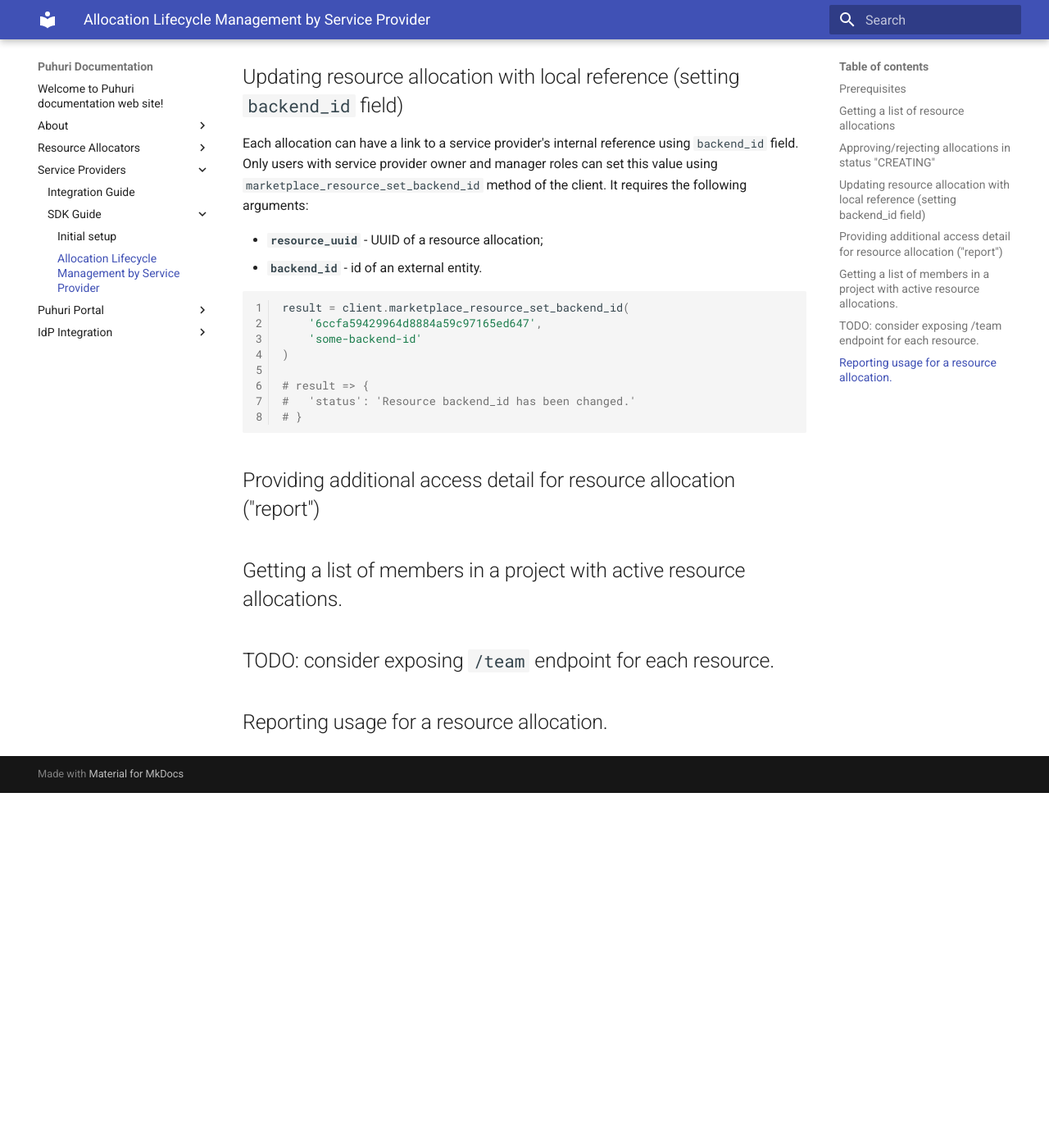
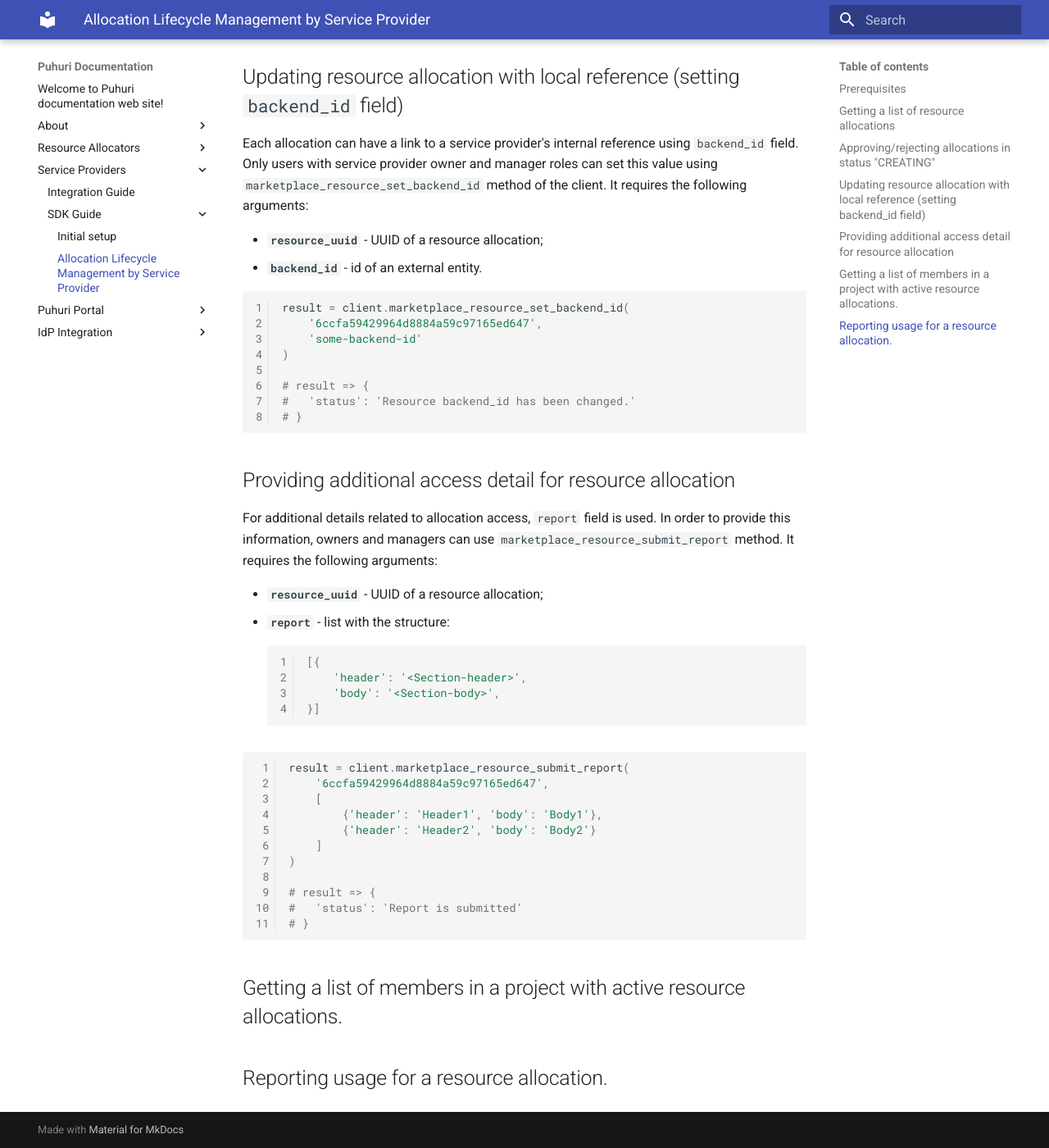
Before and after one commit to neicnordic/puhuri-web, an MkDocs documentation site: the page built from docs/SDK guide/allocation-management-sp.md, in a window 1280 px wide and 1400 px high, scrolled down 1546 px. Shown: the whole window at 82% size. Built offline with MkDocs 1.6.1 and Material for MkDocs 9.7.7, drawn with Linux system fonts in a browser that asks for light colours; before the commit the page ends 2513 px from its top, so only the background shows below that.

Commit message:
Add report submit info

````diff
--- a/docs/SDK guide/allocation-management-sp.md
+++ b/docs/SDK guide/allocation-management-sp.md
@@ -75,10 +75,37 @@ result = client.marketplace_resource_set_backend_id(
 # }
 ```
 
-## Providing additional access detail for resource allocation ("report")
+## Providing additional access detail for resource allocation
+
+For additional details related to allocation access, `report` field is used.
+In order to provide this information, owners and managers can use `marketplace_resource_submit_report` method. It requires the following arguments:
+
+- **`resource_uuid`** - UUID of a resource allocation;
+- **`report`** - list with the structure:
+
+    ```python
+    [{
+        'header': '<Section-header>',
+        'body': '<Section-body>',
+    }]
+    ```
+
+```python
+result = client.marketplace_resource_submit_report(
+    '6ccfa59429964d8884a59c97165ed647',
+    [
+        {'header': 'Header1', 'body': 'Body1'},
+        {'header': 'Header2', 'body': 'Body2'}
+    ]
+)
+
+# result => {
+#   'status': 'Report is submitted'
+# }
+```
 
 ## Getting a list of members in a project with active resource allocations.
 
-## TODO: consider exposing `/team` endpoint for each resource.
+<!-- TODO: consider exposing `/team` endpoint for each resource. -->
 
 ## Reporting usage for a resource allocation.
````
